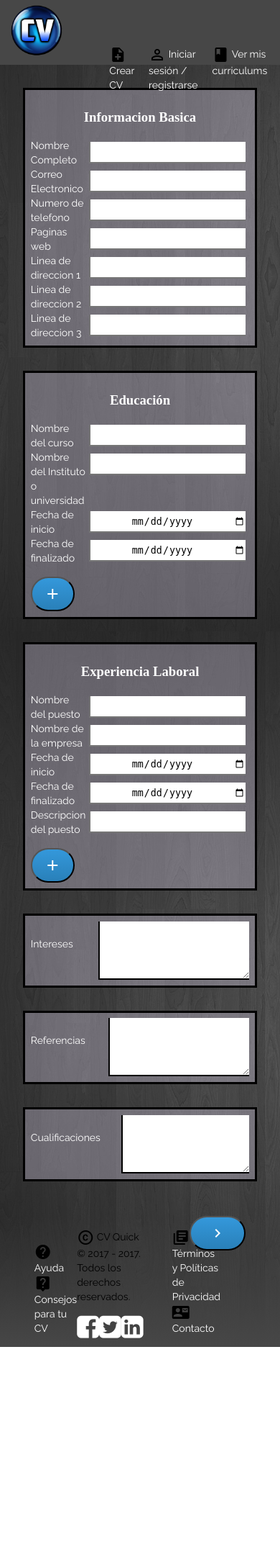
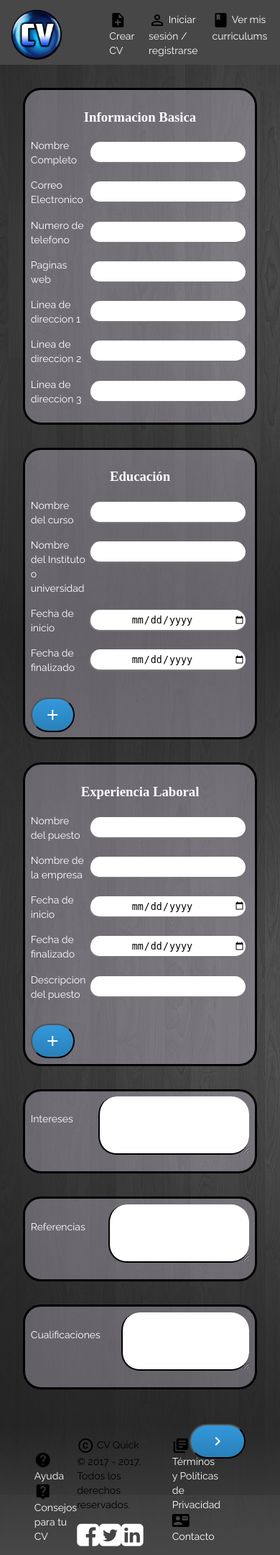
Before and after one commit to CvQuick/CvQuick, a PHP site: page /Formulario.html in a window 390 px wide. Shown: the whole page at 72% size. Before the commit the page ends 1871 px from the top, so only its background shows below. Run offline with PHP 8.4, Linux system fonts and the light colour scheme.

Commit message:
Mejorada header y formulario responsive

```diff
--- a/css/style.css
+++ b/css/style.css
@@ -11,6 +11,7 @@
 *:after {
     box-sizing: inherit;
 }
+
 /*
 Dividimos la pagina en 12 columnas y establecemos una imagen de fondo
  */
@@ -33,17 +34,22 @@
 
     background: #474747; /* For browsers that do not support gradients */
 }
+
 /*
 Dividimos los elementos del header y le damos unos margenes laterales a los elementos.
  */
 header {
-
     display: flex;
-  align-items: flex-start;
+    align-items: flex-end;
     justify-content: space-between;
 
     padding: 0 2%;
 }
+
+.nav ul {
+    display: flex;
+}
+
 /*
 Al footer le damos toda una fila y le damos un gradiente de transparente a gris.
  */
@@ -60,6 +66,7 @@
     background: -moz-linear-gradient(rgba(71, 71, 71, 0), #474747); /* For Firefox 3.6 to 15 */
     background: linear-gradient(rgba(71, 71, 71, 0), #474747); /* Standard syntax */
 }
+
 /*
 Dividimos los elementos del footer y le damos unos margenes laterales a los elementos.
  */
@@ -71,6 +78,7 @@
     padding: 0 2%;
 
 }
+
 /*
 Al footer le damos unas columnas centrales para que el contenido de nuestra página simpre esté centrado.
 Establecemos el color de sus elemntos en blanco
@@ -79,6 +87,7 @@
     grid-column: 3 / 11;
     color: white;
 }
+
 /*
 Le damos el tamaño al logo
  */
@@ -91,6 +100,7 @@
     font-size: 2em;
     list-style: none;
 }
+
 /*
 Los elementos del footer y el header le establecemos el mismo estilo: blanco por defecto, sin decoración a las listas y
 cuando el raton está posado los enlaces se vuelven azules
@@ -106,7 +116,8 @@
 .links li a:hover, .terminos li a:hover, .navegacion-principal ul li a:hover {
     color: blue;
 }
-.navegacion-principal li{
+
+.navegacion-principal li {
     margin: 0 10px;
 }
 
@@ -121,26 +132,29 @@
     grid-template-columns: repeat(8, 1fr);
 }
 
-.form-group label{
+.form-group label {
     grid-column: 1 / span 2;
 }
-.form-group input, .form-group textarea{
+
+.form-group input, .form-group textarea {
     grid-column: 3 / span 6;
 }
+
 /*
 Establecemos los bordes de los inputs y centramos el contenido de los mismos
  */
-input{
+input {
     text-align: center;
     border-top: 0;
     border-style: none none solid solid;
     height: 30px;
     margin: 5px;
 }
+
 /*
 Establecemos los bordes de los textarea
  */
-textarea{
+textarea {
     border-style: none none solid solid;
     border-color: black;
     border-width: 2px;
@@ -155,6 +169,7 @@
     text-align: center;
     border-collapse: collapse;
 }
+
 /*
 El titulo de la tabla tendrá un espacio inferior y unicamente borde inferior
  */
@@ -202,12 +217,17 @@
     font-size: 1em;
 }
 
+input[type="text"], input[type=email], input[type="date"], textarea {
+    border-radius: 25px;
+}
+
 /*
 Todos los iconos iran centrados con el texto. Por defecto, los iconos se posicionan un poco en alto con respecto a sus elementos hermanos.
  */
 i {
     vertical-align: middle;
 }
+
 /*
 Establecemos el color del texto de los enlaces en blanco y sin subrayado para conseguir una mayor seriedad en la página.
  */
@@ -215,12 +235,14 @@
     color: white;
     text-decoration: none;
 }
+
 /*
 Para diferenciar los enlaces de lo que no son enlaces, cuando el raton se posa por encima el enlace se vuelve azul
  */
 a:hover {
     color: blue;
 }
+
 /*
 Cuando el enlace ha sido visitado, no establecemos ningun color.
  */
@@ -272,7 +294,8 @@
     border: solid black;
     background-color: rgba(237, 227, 255, 0.3);
     padding: 2em;
-  margin: 2em
+    margin: 2em;
+    border-radius: 25px;
 }
 
 h3.title {
@@ -286,7 +309,6 @@
 .reserved {
     justify-content: center;
 }
-
 
 .slider {
     margin: auto;
@@ -313,10 +335,11 @@
     border: solid black;
 
 }
-nav>ul{
-  margin-top: 4em;
-  display: flex;
-}
+
+/*nav>ul{*/
+/*margin-top: 4em;*/
+/*display: flex;*/
+/*}*/
 
 @keyframes cambio {
     0% {
@@ -353,6 +376,7 @@
     transition-duration: 0.8s;
     transition-property: transform;
 }
+
 .logo:hover {
     transform: rotate(360deg);
     -webkit-transform: rotate(360deg);
@@ -364,32 +388,34 @@
 /*
 Establecemos el espacio entre los elementos de redes sociales del footer
  */
-.redes-sociales{
+.redes-sociales {
     display: flex;
     justify-content: space-between;
     align-items: center;
 }
+
 /*
 Establecemos el tamaño y el margen de los logos
  */
-i.fa{
+i.fa {
     font-size: 36px;
     margin-bottom: 10px;
 }
+
 /*
 Y, por ultimo, establecemos los colores originales de los logos cuando el raton está posado encima
  */
-.fa-facebook-square:hover{
-  color:#3b5998;
-}
-.fa-twitter-square:hover{
-  color:#00aced;
-}
-.fa-linkedin-square:hover{
-  color:#0e76a8;
+.fa-facebook-square:hover {
+    color: #3b5998;
 }
 
+.fa-twitter-square:hover {
+    color: #00aced;
+}
 
+.fa-linkedin-square:hover {
+    color: #0e76a8;
+}
 
 /**
 Efecto 3D
@@ -398,8 +424,12 @@
 
 /* WebKit and Opera browsers */
 @-webkit-keyframes spinner {
-  from { -webkit-transform: rotateY(0deg);    }
-  to   { -webkit-transform: rotateY(-360deg); }
+    from {
+        -webkit-transform: rotateY(0deg);
+    }
+    to {
+        -webkit-transform: rotateY(-360deg);
+    }
 }
 
 /* all other browsers */
@@ -416,11 +446,11 @@
     }
 }
 
+#Efecto3DContainer {
+    background: rgba(0, 0, 0, 0.5);
+}
 
-#Efecto3DContainer{
-  background: rgba(0,0,0,0.5);
-}
-#Efecto3D{
+#Efecto3D {
     webkit-animation-name: spinner;
     -webkit-animation-timing-function: linear;
     -webkit-animation-iteration-count: infinite;
@@ -436,14 +466,15 @@
     -ms-transform-style: preserve-3d;
     transform-style: preserve-3d;
 }
-#Efecto3D:hover{
+
+#Efecto3D:hover {
     -webkit-animation-play-state: paused;
     animation-play-state: paused;
-  background: rgba(0,0,0,0.5);
+    background: rgba(0, 0, 0, 0.5);
 }
 
-@media screen and (max-width: 600px) {
-    body{
+@media screen and (max-width: 750px) {
+    body {
         /*
         ¡CUIDADO! no entiende bien las media query desde el emulador de dispositivos, pero sí si damos menor tamaño
         a las páginas
@@ -451,7 +482,11 @@
         /*Esto es sólo una prueba, habría que borrarlo y añadir aquí el css para nuestra página completa*/
         display: inline;
     }
-  .subsection{
+
+    .subsection {
         padding: 2%;
     }
+    .form-group{
+        margin-bottom: 5%;
     }
+}
```
Lines whose indentation alone changed are shown as unchanged.
